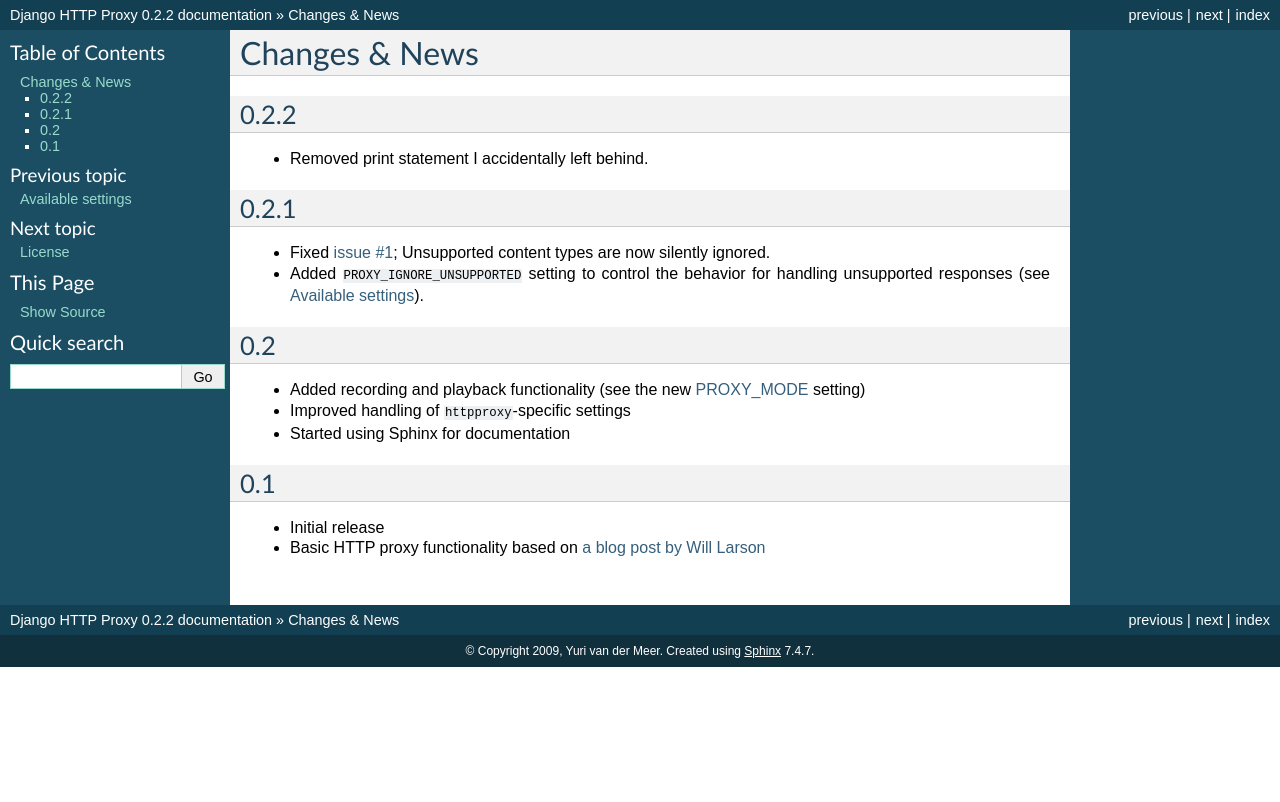
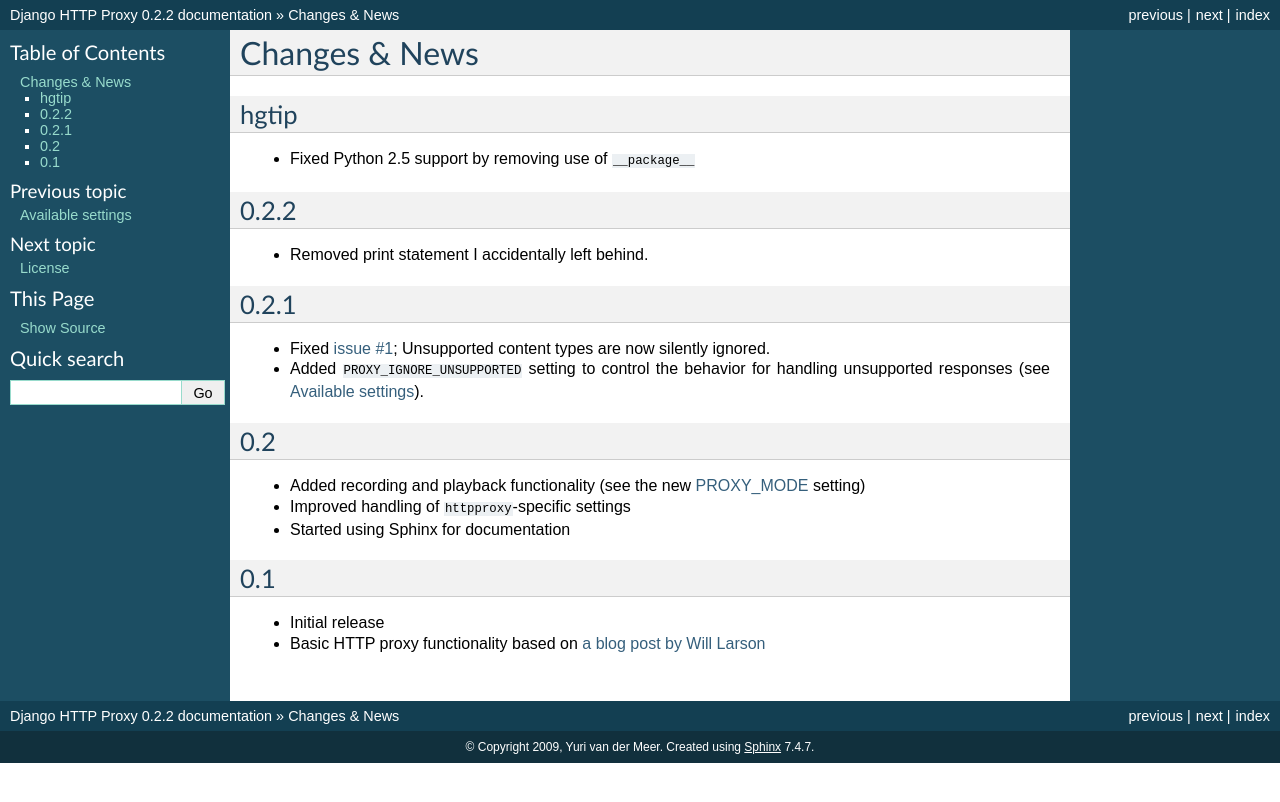
Before and after one commit to yvandermeer/django-http-proxy, a Sphinx documentation site: the page built from docs/changes.txt, in a window 1280 px wide. Shown: the top 802 px of the page. Built offline with Sphinx 7.4.7, drawn with Linux system fonts in a browser that asks for light colours.

Commit message:
Updated changelog.

```diff
--- a/docs/changes.txt
+++ b/docs/changes.txt
@@ -1,5 +1,10 @@
 Changes & News
 --------------
+
+hgtip
+~~~~~
+
+* Fixed Python 2.5 support by removing use of ``__package__``
 
 0.2.2
 ~~~~~
```
